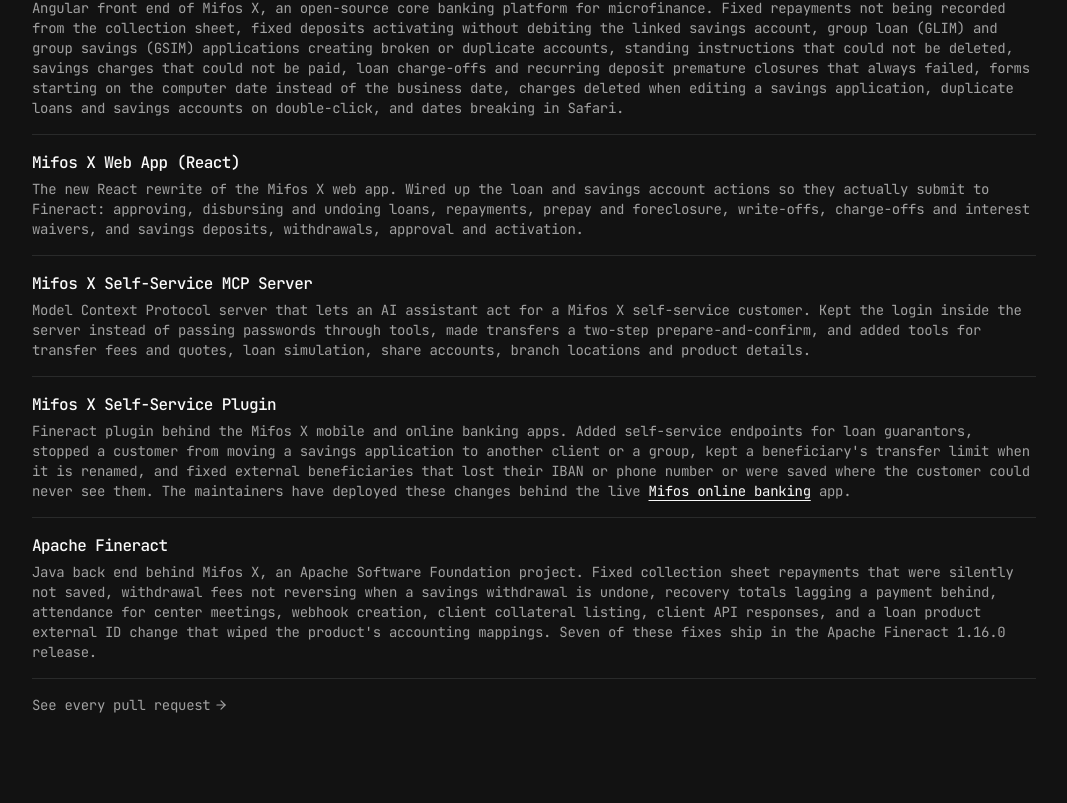
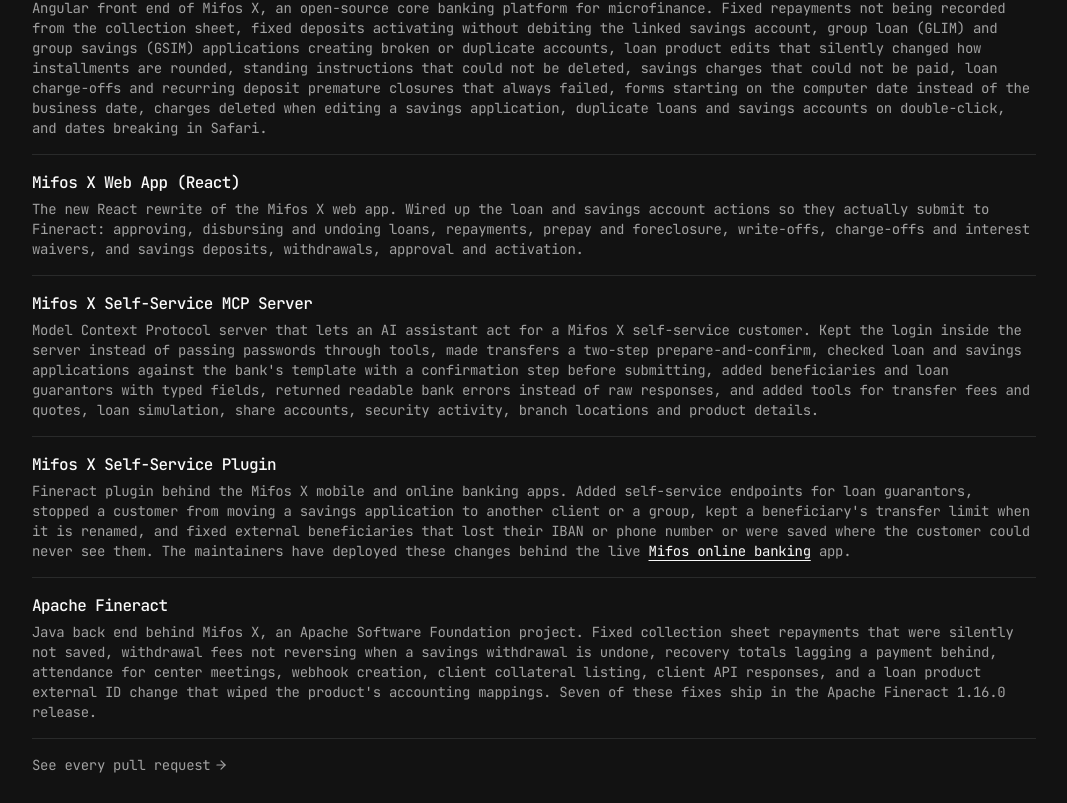
Before and after one commit to samchinmaya/portfolio, a Next.js app: page / in a window 1280 px wide. Shown: the part 1758-2561 px from the top of the page, without its empty margins (188-1255 px from the left). Built offline with nearby package versions, Linux system fonts and the light colour scheme; no server answers.

Commit message:
Update open-source contributions: 96 merged PRs, MCP application checks and guarantors

```diff
--- a/src/data/resume.tsx
+++ b/src/data/resume.tsx
@@ -57,7 +57,7 @@ export const DATA = {
   summary:
     "I build backend systems and I am working toward quantitative development through C++, probability, algorithms, and careful systems engineering. I learn by rebuilding real products from scratch, which has taught me authentication, data modelling, file uploads, and API design. Right now I am building an [n8n clone](https://github.com/samchinmaya/n8n) with Bun, Elysia, PostgreSQL, and Drizzle ORM. I also contribute to open source: I have had {{mergedPRs}} pull requests merged into [Mifos X](https://github.com/openMF/web-app), its new [React app](https://github.com/openMF/mifos-x-web-app-react), its [AI self-service server](https://github.com/openMF/mcp-mifosx-self-service) and [self-service plugin](https://github.com/openMF/selfservice-plugin), and [Apache Fineract](https://github.com/apache/fineract), the open-source core banking stack. I am looking for opportunities to learn from and contribute to a team.",
   // Used in the summary when GitHub can't be reached; normally the live count replaces it.
-  mergedPRsFallback: 86,
+  mergedPRsFallback: 96,
   avatarUrl: "/me.webp",
   skills,
   navbar: [
@@ -120,7 +120,7 @@ export const DATA = {
       org: "openMF",
       href: "https://github.com/openMF/web-app/pulls?q=is%3Apr+author%3Asamchinmaya+is%3Amerged",
       summary:
-        "Angular front end of Mifos X, an open-source core banking platform for microfinance. Fixed repayments not being recorded from the collection sheet, fixed deposits activating without debiting the linked savings account, group loan (GLIM) and group savings (GSIM) applications creating broken or duplicate accounts, standing instructions that could not be deleted, savings charges that could not be paid, loan charge-offs and recurring deposit premature closures that always failed, forms starting on the computer date instead of the business date, charges deleted when editing a savings application, duplicate loans and savings accounts on double-click, and dates breaking in Safari.",
+        "Angular front end of Mifos X, an open-source core banking platform for microfinance. Fixed repayments not being recorded from the collection sheet, fixed deposits activating without debiting the linked savings account, group loan (GLIM) and group savings (GSIM) applications creating broken or duplicate accounts, loan product edits that silently changed how installments are rounded, standing instructions that could not be deleted, savings charges that could not be paid, loan charge-offs and recurring deposit premature closures that always failed, forms starting on the computer date instead of the business date, charges deleted when editing a savings application, duplicate loans and savings accounts on double-click, and dates breaking in Safari.",
       technologies: ["Angular", "TypeScript", "RxJS"],
     },
     {
@@ -138,7 +138,7 @@ export const DATA = {
       org: "openMF",
       href: "https://github.com/openMF/mcp-mifosx-self-service/pulls?q=is%3Apr+author%3Asamchinmaya+is%3Amerged",
       summary:
-        "Model Context Protocol server that lets an AI assistant act for a Mifos X self-service customer. Kept the login inside the server instead of passing passwords through tools, made transfers a two-step prepare-and-confirm, and added tools for transfer fees and quotes, loan simulation, share accounts, branch locations and product details.",
+        "Model Context Protocol server that lets an AI assistant act for a Mifos X self-service customer. Kept the login inside the server instead of passing passwords through tools, made transfers a two-step prepare-and-confirm, checked loan and savings applications against the bank's template with a confirmation step before submitting, added beneficiaries and loan guarantors with typed fields, returned readable bank errors instead of raw responses, and added tools for transfer fees and quotes, loan simulation, share accounts, security activity, branch locations and product details.",
       technologies: ["Python", "MCP", "Pytest"],
     },
     {
```
